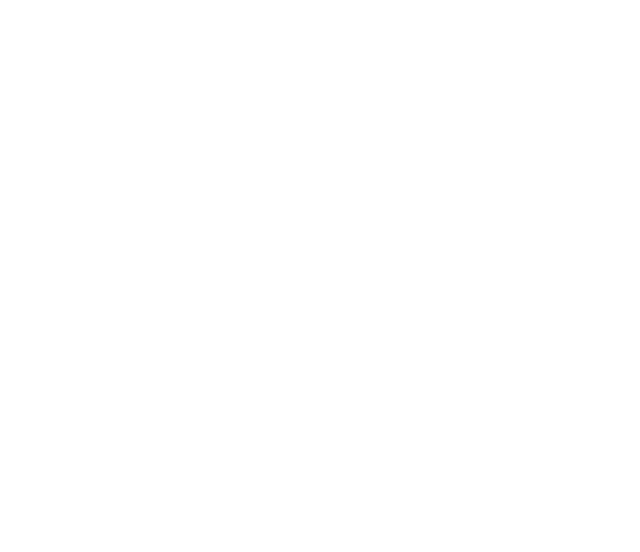
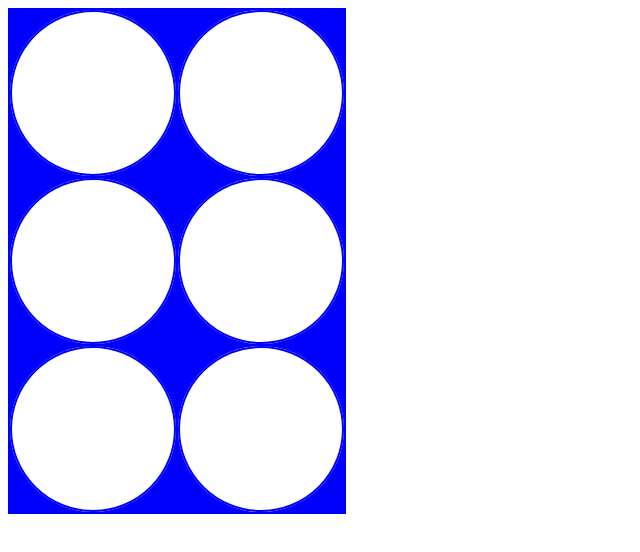
Before and after one commit to Robrens/puissance_4, a plain HTML site: page index.html in a window 1280 px wide. Shown: the whole page, without its empty margins (0-640 px from the left). Drawn offline with Linux system fonts and the light colour scheme.

Commit message:
table creation

```diff
--- a/index.html
+++ b/index.html
@@ -1,13 +1,32 @@
 <!DOCTYPE html>
 <html lang="en">
+
 <head>
-  <meta charset="UTF-8">
-  <meta name="viewport" content="width=device-width, initial-scale=1.0">
-  <title>My HTML Page</title>
-  <link rel="stylesheet" type="text/css" title="Cool stylesheet" href="style.css">
+    <meta charset="UTF-8">
+    <meta name="viewport" content="width=device-width, initial-scale=1.0">
+    <title>My HTML Page</title>
+    <link rel="stylesheet" type="text/css" title="Cool stylesheet" href="style.css">
 </head>
+
 <body>
-  <div id="root"></div>
-  <script src="main.js" type="text/javascript"></script>
+    <div id="root">
+        <table>
+            <tr>
+                <td class="joueur1"></td>
+                <td class="joueur2"></td>
+            </tr>
+            <tr>
+                <td class="joueur1"></td>
+                <td class="joueur2"></td>
+            </tr>
+            <tr>
+                <td class="joueur1"></td>
+                <td class="joueur2"></td>
+            </tr>
+        </table>
+
+    </div>
+    <script src="main.js" type="text/javascript"></script>
 </body>
+
 </html>
--- a/style.css
+++ b/style.css
@@ -0,0 +1,10 @@
+td, tr {
+    width: 10em;
+    height: 10em;
+    border: solid blue 2px;
+    border-radius: 60%;
+    background-color: white;
+}
+table {
+    background-color: blue;
+}
```
